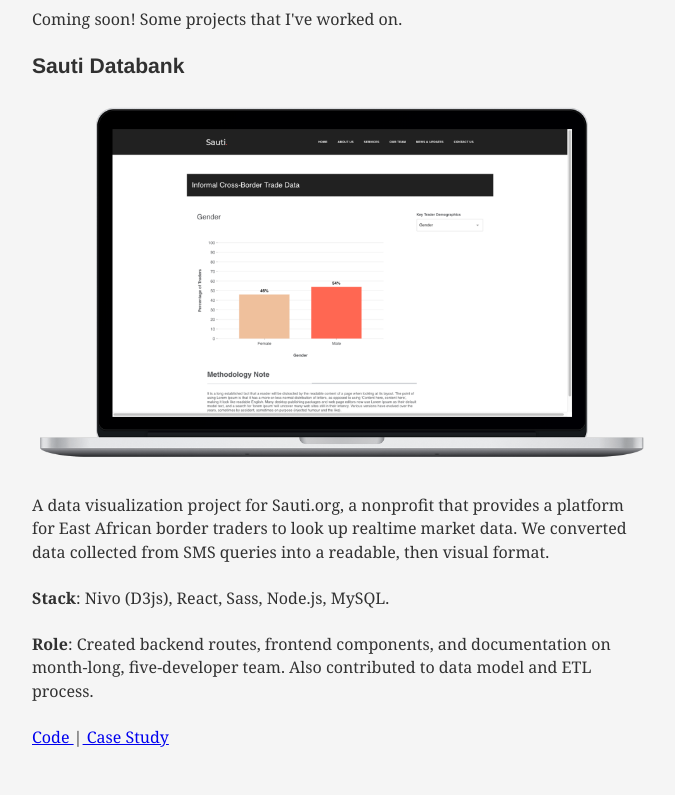
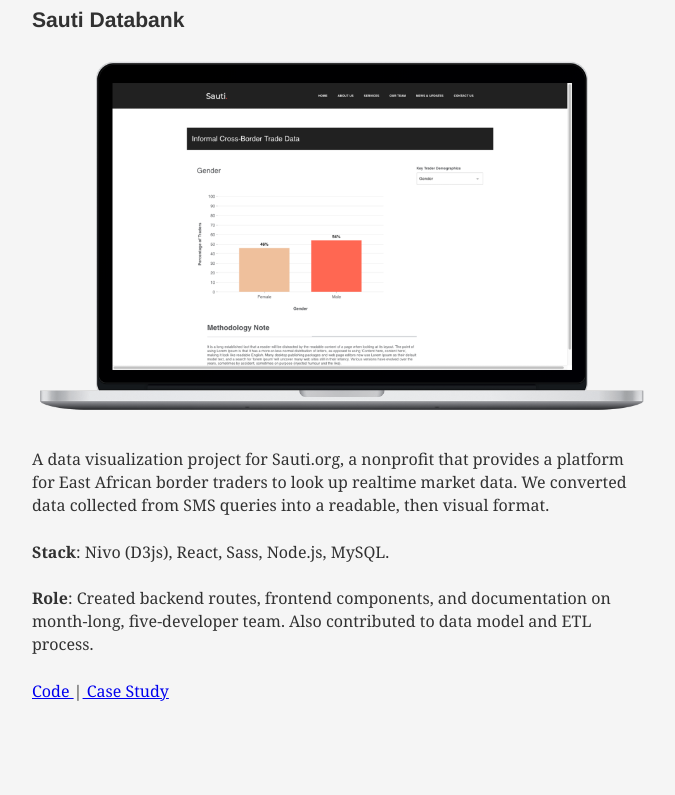
Before and after one commit to kimberleejohnson/kimberlee-lambda-blog, a Gatsby site: page /portfolio in a window 1280 px wide. Shown: the part 172-967 px from the top of the page, without its empty margins (299-974 px from the left). After the commit the page ends 923 px from the top, so only its background shows below. Built offline with nearby package versions, Linux system fonts and the light colour scheme; Gatsby itself is replaced by a stand-in of ours; some packages are replaced by stand-ins of ours.

Commit message:
Removed placeholder sentence

```diff
--- a/src/pages/portfolio.js
+++ b/src/pages/portfolio.js
@@ -5,8 +5,6 @@
 export default () => (
     <Layout>
     <h1>Portfolio</h1>
-      <p> Coming soon! Some projects that I've worked on. </p>
-
     <div>
         <h3>Sauti Databank</h3>
         <img
```
